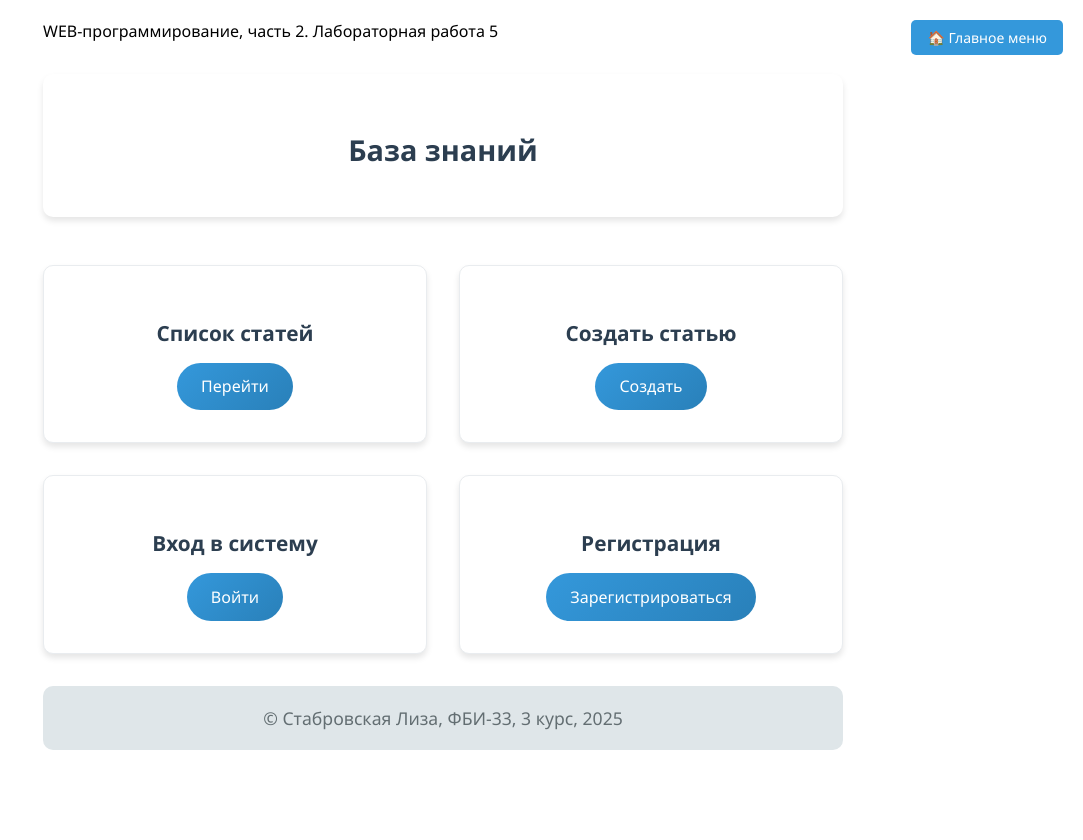
After one commit to Elizaveta2894/web-back-lab, a Flask app: page / in a window 1280 px wide. The commit adds this page. Shown: the whole page, without its empty margins (197-1280 px from the left). Run offline with Flask 3, Linux system fonts and the light colour scheme.

Commit message:
Загатовка к 5-ой лабораторной

```diff
--- a/app.py
+++ b/app.py
@@ -3,6 +3,7 @@ from lab1 import lab1
 from lab2 import lab2
 from lab3 import lab3
 from lab4 import lab4
+from lab5 import lab5
 import datetime
 import os
 app = Flask(__name__)
@@ -11,6 +12,7 @@ app.register_blueprint(lab1)
 app.register_blueprint(lab2)
 app.register_blueprint(lab3)
 app.register_blueprint(lab4)
+app.register_blueprint(lab5)
 
 
 @app.route('/start')
--- /dev/null
+++ b/lab5.py
@@ -0,0 +1,24 @@
+from flask import Blueprint, render_template, session
+
+lab5 = Blueprint('lab5', __name__)
+
+@lab5.route("/")
+def main():
+    login = session.get('login', 'Anonymous')
+    return render_template('lab5/lab5.html', login=login)
+
+@lab5.route("/lab5/login")
+def login():
+    return "Страница входа"
+
+@lab5.route("/lab5/register")
+def register():
+    return "Страница регистрации"
+
+@lab5.route("/lab5/list")
+def list_articles():
+    return "Список статей"
+
+@lab5.route("/lab5/create")
+def create_article():
+    return "Создать статью"
--- a/static/main.css
+++ b/static/main.css
@@ -417,3 +417,89 @@ button {
     text-align: center;
     margin: 20px 0;
 }
+
+
+    .lab5-main {
+        padding: 2rem 0;
+    }
+
+    .welcome-section {
+        text-align: center;
+        margin-bottom: 3rem;
+        padding: 2rem;
+        background: white;
+        border-radius: 10px;
+        box-shadow: 0 4px 6px rgba(0,0,0,0.1);
+    }
+
+    .welcome-section h2 {
+        color: #2c3e50;
+        margin-bottom: 1rem;
+        font-size: 1.8rem;
+    }
+
+    .welcome-section p {
+        color: #7f8c8d;
+        font-size: 1.1rem;
+    }
+
+    .features-grid {
+        display: grid;
+        grid-template-columns: repeat(auto-fit, minmax(280px, 1fr));
+        gap: 2rem;
+        margin-top: 2rem;
+    }
+
+    .feature-card {
+        background: white;
+        padding: 2rem;
+        border-radius: 10px;
+        box-shadow: 0 4px 6px rgba(0,0,0,0.1);
+        text-align: center;
+        transition: transform 0.3s ease, box-shadow 0.3s ease;
+        border: 1px solid #e9ecef;
+    }
+
+    .feature-card:hover {
+        transform: translateY(-5px);
+        box-shadow: 0 8px 15px rgba(0,0,0,0.15);
+    }
+
+    .feature-card h3 {
+        color: #2c3e50;
+        margin-bottom: 1rem;
+        font-size: 1.3rem;
+    }
+
+    .feature-card p {
+        color: #7f8c8d;
+        margin-bottom: 1.5rem;
+        line-height: 1.5;
+    }
+
+    .btn {
+        display: inline-block;
+        background: linear-gradient(135deg, #3498db, #2980b9);
+        color: white;
+        padding: 0.8rem 1.5rem;
+        text-decoration: none;
+        border-radius: 25px;
+        font-weight: 500;
+        transition: all 0.3s ease;
+        border: none;
+        cursor: pointer;
+    }
+
+    .btn:hover {
+        background: linear-gradient(135deg, #2980b9, #2471a3);
+        transform: translateY(-2px);
+        box-shadow: 0 4px 8px rgba(52, 152, 219, 0.3);
+        color: white;
+        text-decoration: none;
+    }
+
+    @media (max-width: 768px) {
+        .features-grid {
+            grid-template-columns: 1fr;
+        }
+    }
--- /dev/null
+++ b/templates/lab5/lab5.html
@@ -0,0 +1,33 @@
+{% extends "base.html" %}
+
+{% block lab %}Лабораторная работа 5{% endblock %}
+
+{% block main %}
+<div class="lab5-main">
+    <div class="welcome-section">
+        <h2>База знаний</h2>
+    </div>
+
+    <div class="features-grid">
+        <div class="feature-card">
+            <h3>Список статей</h3>
+            <a href="{{ url_for('lab5.list_articles') }}" class="btn">Перейти</a>
+        </div>
+
+        <div class="feature-card">
+            <h3>Создать статью</h3>
+            <a href="{{ url_for('lab5.create_article') }}" class="btn">Создать</a>
+        </div>
+
+        <div class="feature-card">
+            <h3>Вход в систему</h3>
+            <a href="{{ url_for('lab5.login') }}" class="btn">Войти</a>
+        </div>
+
+        <div class="feature-card">
+            <h3>Регистрация</h3>
+            <a href="{{ url_for('lab5.register') }}" class="btn">Зарегистрироваться</a>
+        </div>
+    </div>
+</div>
+{% endblock %}
```
